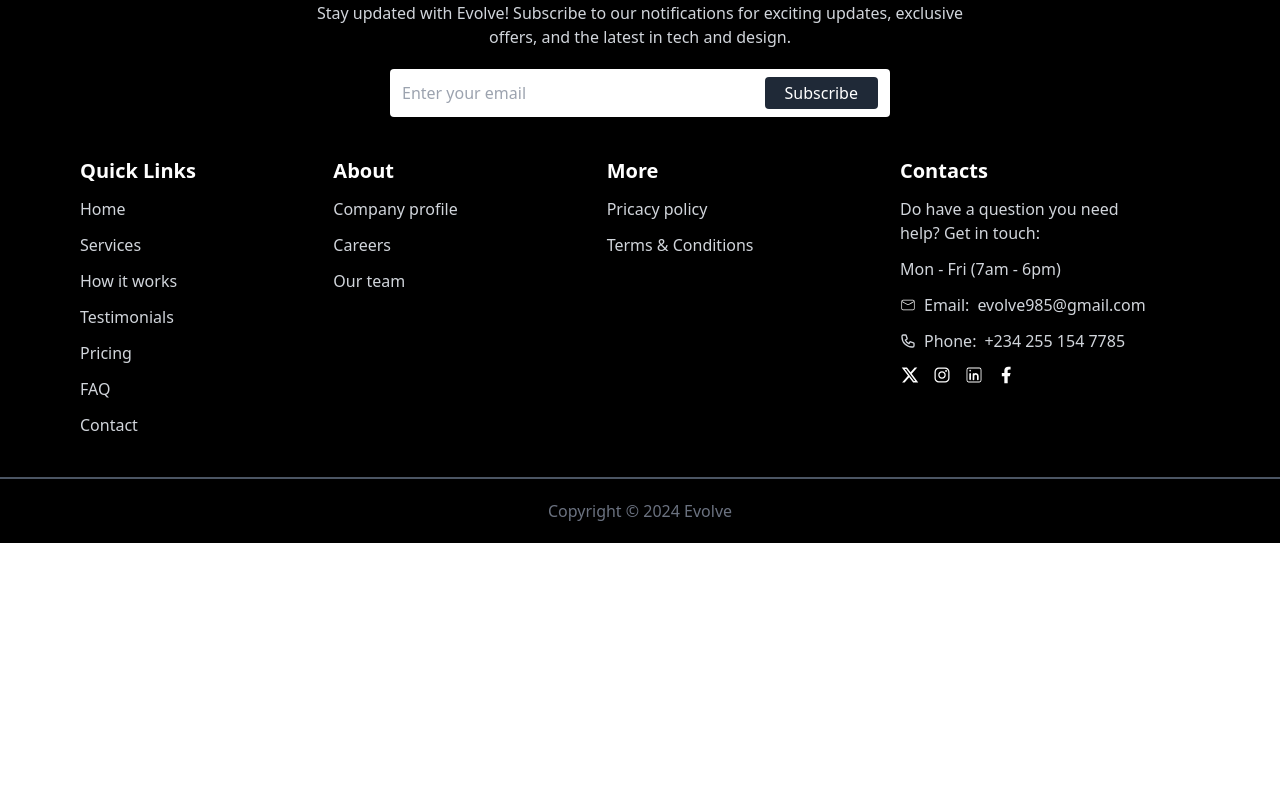
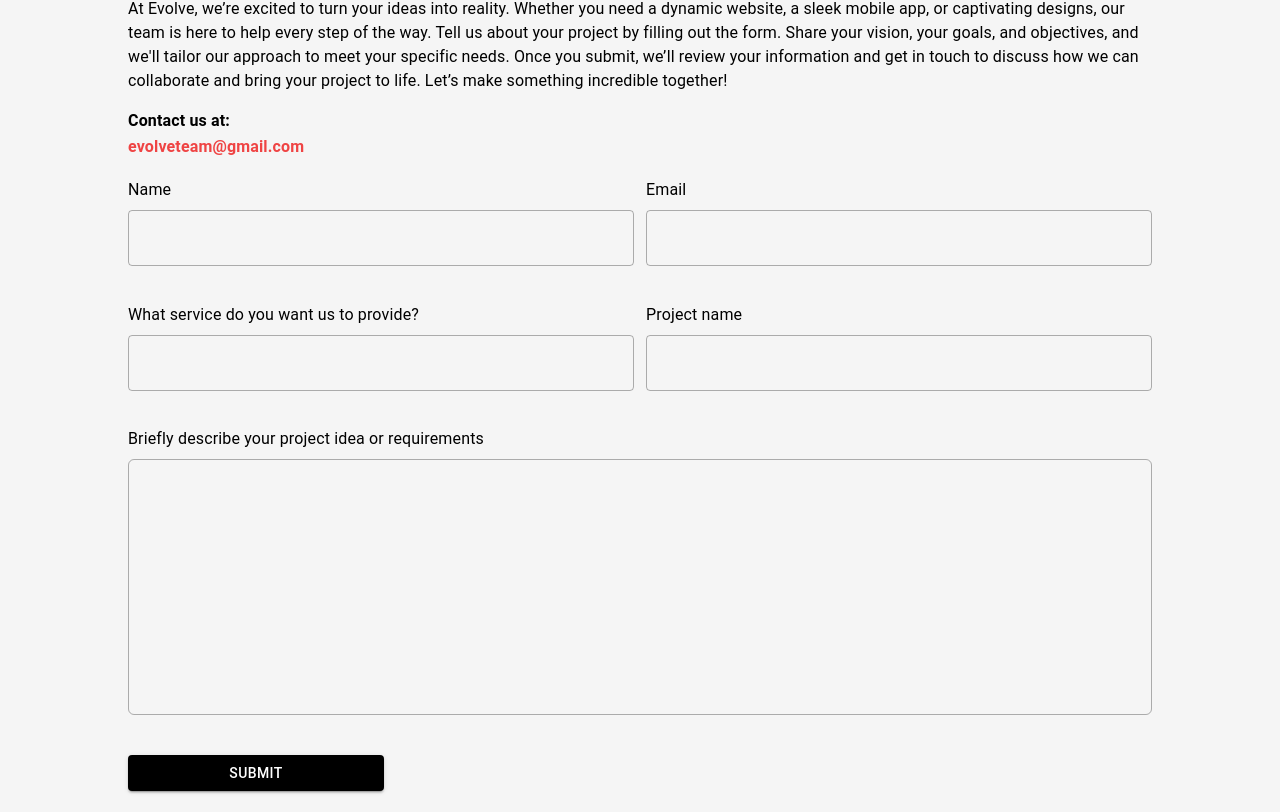
Before and after one commit to EvolveHQ-985/evolve-landing, a React (Vite) app: page / in a window 1280 px wide. Shown: the part 2948-3760 px from the top of the page. Before the commit the page ends 3491 px from the top, so only its background shows below. Built offline with nearby package versions, Linux system fonts and the light colour scheme.

Commit message:
contact section and form, contact page created, link mod in footer

```diff
--- a/src/App.tsx
+++ b/src/App.tsx
@@ -5,6 +5,7 @@ import Home from "./page/Home";
 import { ServicesPage } from "./page/Services";
 import { ProductsPage } from "./page/Products";
 import { AboutPage } from "./page/About";
+import ContactUs from "./page/Contact";
 
 export {
   MainLayouts,
@@ -14,4 +15,5 @@ export {
   ServicesPage,
   ProductsPage,
   AboutPage,
+  ContactUs,
 };
--- /dev/null
+++ b/src/components/contactsection/ContactSection.tsx
@@ -0,0 +1,68 @@
+import { Typography } from "@mui/material";
+import GetStartedForm from "./GetStartedForm";
+
+export default function ContactSection() {
+  return (
+    <section
+      id="contact"
+      className="w-full bg-neutral-100 px-4 md:px-5 lg:px-[8rem] py-10 flex flex-col gap-4"
+    >
+      {/* Header and headline paragraph */}
+
+      <Typography
+        variant="h2"
+        className="!text-xl md:!text-3xl text-red-500"
+        id="services"
+        component="h2"
+        sx={{
+          fontWeight: "bolder",
+        }}
+      >
+        GET STARTED!
+      </Typography>
+      <Typography
+        variant="body1"
+        // className="!text-xl md:!text-3xl text-red-500"
+        id="services"
+        component="p"
+      >
+        At Evolve, we’re excited to turn your ideas into reality. Whether you
+        need a dynamic website, a sleek mobile app, or captivating designs, our
+        team is here to help every step of the way. Tell us about your project
+        by filling out the form. Share your vision, your goals, and objectives,
+        and we'll tailor our approach to meet your specific needs. Once you
+        submit, we’ll review your information and get in touch to discuss how we
+        can collaborate and bring your project to life. Let’s make something
+        incredible together!
+      </Typography>
+      {/* contact us area after paragraph */}
+
+      <div className="w-full flex flex-col gap-0">
+        <Typography
+          variant="body1"
+          // className="!text-xl md:!text-3xl text-red-500"
+          id="services"
+          component="h4"
+          sx={{
+            fontWeight: "bold",
+          }}
+        >
+          Contact us at:{" "}
+        </Typography>
+        <Typography
+          variant="subtitle1"
+          className="!w-fit text-red-500"
+          id="services"
+          component="a"
+          href="mailto:evolveteam@gmail.com"
+          sx={{
+            fontWeight: "bolder",
+          }}
+        >
+          evolveteam@gmail.com
+        </Typography>
+      </div>
+      <GetStartedForm />
+    </section>
+  );
+}
--- /dev/null
+++ b/src/components/contactsection/GetStartedForm.tsx
@@ -0,0 +1,124 @@
+import { Box, Button, Typography } from "@mui/material";
+import { GetStartedFormInput } from "./GetStartedFormInput";
+import { SubmitHandler, useForm } from "react-hook-form";
+import { zodResolver } from "@hookform/resolvers/zod";
+import { getStartedFormData, getStartedFormSchema } from "./getStartedFormtype";
+import { MdErrorOutline } from "react-icons/md";
+
+export default function GetStartedForm() {
+  const {
+    register,
+    handleSubmit,
+    formState: { errors },
+  } = useForm<getStartedFormData>({
+    resolver: zodResolver(getStartedFormSchema),
+  });
+  const onSubmit: SubmitHandler<getStartedFormData> = (data) => {
+    const { email, name, projectName, requestDescription, service } = data;
+
+    // handle data usage here > below is for sending a plain mail message
+    const subject = `Message from ${name}`;
+    const body = `
+-----------User Request Information-----------
+
+Name: ${name}
+Response email: ${email}
+
+
+-----------Project Information-----------
+
+Project name: ${projectName}
+Project service: ${service}
+
+-----------Project Description-----------
+
+${requestDescription}`;
+    const mailtoLink = `mailto:evolve985@gmail.com?subject=${encodeURIComponent(subject)}&body=${encodeURIComponent(body)}`;
+
+    window.location.href = mailtoLink;
+  };
+
+  // Extracted variables for conditional logic on the textarea classes
+  const baseClasses =
+    "w-full h-64 max-h-[90vh] GScroller p-3 rounded-md border-[1px] bg-transparent outline-none resize-none";
+  const focusClasses =
+    "border-black/30 hover:border-black/80 focus:border-black/80";
+  const errorBorderClass = errors.requestDescription
+    ? "border-red-500"
+    : focusClasses;
+
+  const combinedClasses = `${baseClasses} ${errorBorderClass}`;
+
+  return (
+    <form
+      onSubmit={handleSubmit(onSubmit)}
+      className="w-full flex flex-col items-center justify-center gap-3"
+    >
+      {/* name and services input */}
+      <div className="w-full flex items-center justify-between gap-3 flex-wrap *:flex-grow *:basis-[300px] *:w-1/2 *:flex *:flex-col *:gap-3">
+        <div>
+          <GetStartedFormInput
+            errors={errors}
+            register={register}
+            label={"Name"}
+            name={"name"}
+          />
+          <GetStartedFormInput
+            errors={errors}
+            register={register}
+            label={"What service do you want us to provide?"}
+            name={"service"}
+          />
+        </div>
+        <div>
+          <GetStartedFormInput
+            errors={errors}
+            register={register}
+            label={"Email"}
+            name={"email"}
+          />
+          <GetStartedFormInput
+            errors={errors}
+            register={register}
+            label={"Project name"}
+            name={"projectName"}
+          />
+        </div>
+      </div>
+      <Box className="!w-full flex flex-col gap-2">
+        <Typography variant="body1" component="label">
+          Briefly describe your project idea or requirements
+        </Typography>
+        <textarea
+          className={combinedClasses}
+          {...register("requestDescription")}
+        />
+        <Typography
+          variant="caption"
+          component="strong"
+          color="error"
+          className="w-fit !flex gap-2 !items-center !justify-start !text-xs sm:!text-sm"
+        >
+          {errors.requestDescription && errors.requestDescription.message ? (
+            <>
+              <MdErrorOutline className="!text-sm sm:!text-base -mt-[2px] sm:mt-0" />
+              {errors.requestDescription.message}
+            </>
+          ) : (
+            <>&nbsp;</>
+          )}
+        </Typography>
+      </Box>
+      <Box className="!w-full flex items-start">
+        <Button
+          variant="contained"
+          className="!text-white !bg-black px-4 py-2 rounded w-32 sm:w-64 max-w-full font-semibold"
+          aria-label="Submit form"
+          type="submit"
+        >
+          Submit
+        </Button>
+      </Box>
+    </form>
+  );
+}
--- /dev/null
+++ b/src/components/contactsection/GetStartedFormInput.tsx
@@ -0,0 +1,72 @@
+import { Box, TextField, Typography } from "@mui/material";
+import { FieldError, UseFormRegister } from "react-hook-form";
+import { getStartedFormData } from "./getStartedFormtype";
+import { MdErrorOutline } from "react-icons/md";
+
+// type inference for error messages from the formdata
+type FormErrors<T> = {
+  [K in keyof T]?: FieldError;
+};
+interface FormInputProp {
+  label: string;
+  name: "email" | "name" | "service" | "projectName" | "requestDescription";
+  type?: "text" | "email";
+  register?: UseFormRegister<getStartedFormData>;
+  errors?: FormErrors<getStartedFormData>;
+}
+export const GetStartedFormInput: React.FC<FormInputProp> = ({
+  label,
+  register,
+  name,
+  type = "text",
+  errors,
+}) => {
+  return (
+    <Box className="!w-full">
+      <Typography variant="body1" component="label">
+        {label}
+      </Typography>
+      <TextField
+        fullWidth
+        variant="outlined"
+        className="w-full focus:!border-black/80 !outline-none"
+        sx={{
+          "& .MuiOutlinedInput-root": {
+            "& fieldset": {
+              borderColor:
+                errors && errors[name] && errors[name].message
+                  ? "rgba(225, 0, 0, 0.3)"
+                  : "rgba(0, 0, 0, 0.3)",
+            },
+            "&.Mui-focused fieldset": {
+              borderColor:
+                errors && errors[name] && errors[name].message
+                  ? "rgba(225, 0, 0, 0.8)"
+                  : "rgba(0, 0, 0, 0.8)",
+              borderWidth: 1,
+            },
+          },
+        }}
+        margin="dense"
+        type={type}
+        {...(register ? register(name) : {})}
+      />
+      <Typography
+        variant="caption"
+        component="strong"
+        color="error"
+        className="w-fit !flex gap-2 !items-center !justify-start !text-xs sm:!text-sm"
+      >
+        {errors &&
+          (errors[name] && errors[name].message ? (
+            <>
+              <MdErrorOutline className="!text-sm sm:!text-base -mt-[2px] sm:mt-0" />
+              {errors[name].message}
+            </>
+          ) : (
+            <>&nbsp;</>
+          ))}
+      </Typography>
+    </Box>
+  );
+};
--- /dev/null
+++ b/src/components/contactsection/getStartedFormtype.ts
@@ -0,0 +1,15 @@
+import { z } from "zod";
+
+export const getStartedFormSchema = z.object({
+  name: z.string().min(2, "Name must be at least 2 characters"),
+  email: z.string().email("Invalid email address"),
+  service: z.string().min(2, "Let us know which service you are interested in"),
+  projectName: z
+    .string()
+    .min(2, "Please provide a descriptive name for your project"),
+  requestDescription: z
+    .string()
+    .min(20, "Description must be at least 20 characters"),
+});
+
+export type getStartedFormData = z.infer<typeof getStartedFormSchema>;
--- a/src/components/footer/Footer.tsx
+++ b/src/components/footer/Footer.tsx
@@ -9,7 +9,10 @@ export default function Footer() {
     <section className="w-full bg-black text-white flex flex-col items-center justify-center gap-10 pt-10">
       <div className="flex flex-col w-full items-center justify-center gap-5 px-5">
         <b className="text-xl">Stay Updated! 🚀</b>
-              <p className="w-full max-w-[42rem] text-center text-gray-300">Stay updated with Evolve! Subscribe to our notifications for exciting updates, exclusive offers, and the latest in tech and design.</p>
+        <p className="w-full max-w-[42rem] text-center text-gray-300">
+          Stay updated with Evolve! Subscribe to our notifications for exciting
+          updates, exclusive offers, and the latest in tech and design.
+        </p>
         <form className="bg-white w-full max-w-[500px] h-[3rem] rounded overflow-hidden px-3 py-1 flex items-center gap-3 justify-between">
           <input
             type="email"
@@ -23,41 +26,89 @@ export default function Footer() {
         <div className="w-full flex flex-col md:flex-row md:justify-between gap-9">
           <div className="w-full max-w-[130px] flex flex-col gap-3">
             <b className="text-xl">Quick Links</b>
-                      <Link to='/' className="text-gray-300">Home</Link>
-                      <a href="#services" className="text-gray-300">Services</a>
-                      <a href="#howItWorks" className="text-gray-300">How it works</a>
-                      <a href="#testimonies" className="text-gray-300">Testimonials</a>
-                      <a href="#Pricing" className="text-gray-300">Pricing</a>
-                      <a href="#FAQ" className="text-gray-300">FAQ</a>
-                      <a href="#contact" className="text-gray-300">Contact</a>
+            <Link to="/" className="text-gray-300">
+              Home
+            </Link>
+            <Link to="/services" className="text-gray-300">
+              Services
+            </Link>
+            <Link to="/howItWorks" className="text-gray-300">
+              How it works
+            </Link>
+            <Link to="#testimonies" className="text-gray-300">
+              Testimonials
+            </Link>
+            <Link to="#Pricing" className="text-gray-300">
+              Pricing
+            </Link>
+            <Link to="#FAQ" className="text-gray-300">
+              FAQ
+            </Link>
+            <Link to="/contact" className="text-gray-300">
+              Contact
+            </Link>
           </div>
           <div className="w-full max-w-[150px] flex flex-col gap-3">
             <b className="text-xl">About</b>
-                      <Link to='/' className="text-gray-300">Company profile</Link>
-                      <a href="#Services" className="text-gray-300">Careers</a>
-                      <a href="#howItWorks" className="text-gray-300">Our team</a>
+            <Link to="/" className="text-gray-300">
+              Company profile
+            </Link>
+            <Link to="/services" className="text-gray-300">
+              Careers
+            </Link>
+            <Link to="#howItWorks" className="text-gray-300">
+              Our team
+            </Link>
           </div>
           <div className="w-full max-w-[170px] flex flex-col gap-3">
             <b className="text-xl">More</b>
-                      <Link to='/' className="text-gray-300">Pricacy policy</Link>
-                      <a href="#Services" className="text-gray-300">Terms & Conditions</a>
+            <Link to="/" className="text-gray-300">
+              Pricacy policy
+            </Link>
+            <Link to="#Services" className="text-gray-300">
+              Terms & Conditions
+            </Link>
           </div>
           <div className="w-full max-w-[300px] flex flex-col gap-3">
             <b className="text-xl">Contacts</b>
-                      <p className="text-gray-300 w-full max-w-[15rem]">Do have a question you need help? Get in touch:</p>
+            <p className="text-gray-300 w-full max-w-[15rem]">
+              Do have a question you need help? Get in touch:
+            </p>
             <p className="text-gray-300">Mon - Fri (7am - 6pm)</p>
-                      <a href="mailto:evolve985@gmail.com" className="flex items-center gap-2 text-gray-300"><CiMail className="font-bold text-white"/> <span>Email:</span> evolve985@gmail.com</a>
-                      <a href="tel:+2342551547785" className="flex items-center gap-2 text-gray-300"><HiOutlinePhone /><span>Phone:</span> +234 255 154 7785</a>
+            <a
+              href="mailto:evolve985@gmail.com"
+              className="flex items-center gap-2 text-gray-300"
+            >
+              <CiMail className="font-bold text-white" /> <span>Email:</span>{" "}
+              evolve985@gmail.com
+            </a>
+            <a
+              href="tel:+2342551547785"
+              className="flex items-center gap-2 text-gray-300"
+            >
+              <HiOutlinePhone />
+              <span>Phone:</span> +234 255 154 7785
+            </a>
             <div className="flex items-baseline gap-3">
-                        <a href="#Pricing"><RiTwitterXFill className="text-xl"/></a>
-                        <a href="#FAQ"><IoLogoInstagram className="text-xl"/></a>
-                        <a href="#contact"><CiLinkedin className="text-xl"/></a>
-                        <a href="#contact"><RiFacebookFill className="text-xl"/></a>
+              <Link to="#Pricing">
+                <RiTwitterXFill className="text-xl" />
+              </Link>
+              <Link to="#FAQ">
+                <IoLogoInstagram className="text-xl" />
+              </Link>
+              <Link to="#contact">
+                <CiLinkedin className="text-xl" />
+              </Link>
+              <Link to="#contact">
+                <RiFacebookFill className="text-xl" />
+              </Link>
             </div>
           </div>
         </div>
       </div>
-          <div className="py-5 border-t-2 w-full text-center border-gray-600 text-gray-500">Copyright © 2024 Evolve</div>
+      <div className="py-5 border-t-2 w-full text-center border-gray-600 text-gray-500">
+        Copyright © 2024 Evolve
+      </div>
     </section>
-  )
+  );
 }
--- a/src/index.css
+++ b/src/index.css
@@ -50,6 +50,21 @@ body {
   -ms-overflow-style: none; /* For IE and Edge */
 }
 
+/* scroller for get started form */
+
+.GScroller::-webkit-scrollbar{
+  width: 5px;
+  opacity: 0;
+  transition-duration: 500ms;
+}
+.GScroller:hover::-webkit-scrollbar, .GScroller:focus::-webkit-scrollbar{
+  background-color: transparent;
+  opacity: 1;
+}
+.GScroller:hover::-webkit-scrollbar-thumb, .GScroller:focus::-webkit-scrollbar-thumb{
+  background-color: rgba(0, 0, 0, 0.521);
+}
+
 section::-webkit-scrollbar,
 div::-webkit-scrollbar,
 main::-webkit-scrollbar,
--- a/src/main.tsx
+++ b/src/main.tsx
@@ -19,6 +19,7 @@ import {
   ProductsPage,
   ServicesPage,
   AboutPage,
+  ContactUs,
 } from "./App";
 
 const router = createBrowserRouter(
@@ -32,6 +33,8 @@ const router = createBrowserRouter(
         <Route path="/services" element={<ServicesPage />} />{" "}
         {/* go to file /src/page/Services.tsx to modify the product page */}
         <Route path="/about" element={<AboutPage />} />{" "}
+        {/* go to file /src/page/About.tsx to modify the product page */}
+        <Route path="/contact" element={<ContactUs />} />{" "}
         {/* go to file /src/page/About.tsx to modify the product page */}
       </Route>
     </Route>
--- a/src/page/Home.tsx
+++ b/src/page/Home.tsx
@@ -1,3 +1,4 @@
+import ContactSection from "../components/contactsection/ContactSection";
 import HeroSection from "../components/herosection/HeroSection";
 import HowWeWork from "../components/howwework/HowWeWork";
 import Service from "../components/ourservices/Service";
@@ -12,6 +13,7 @@ export default function Home() {
       <HowWeWork />
       <WhyUs />
       <Testimonials />
+      <ContactSection />
     </section>
   );
 }
```
Also changed, not shown: src/page/Contact.tsx (added, +9 -0 lines). Lines whose indentation alone changed are shown as unchanged.
